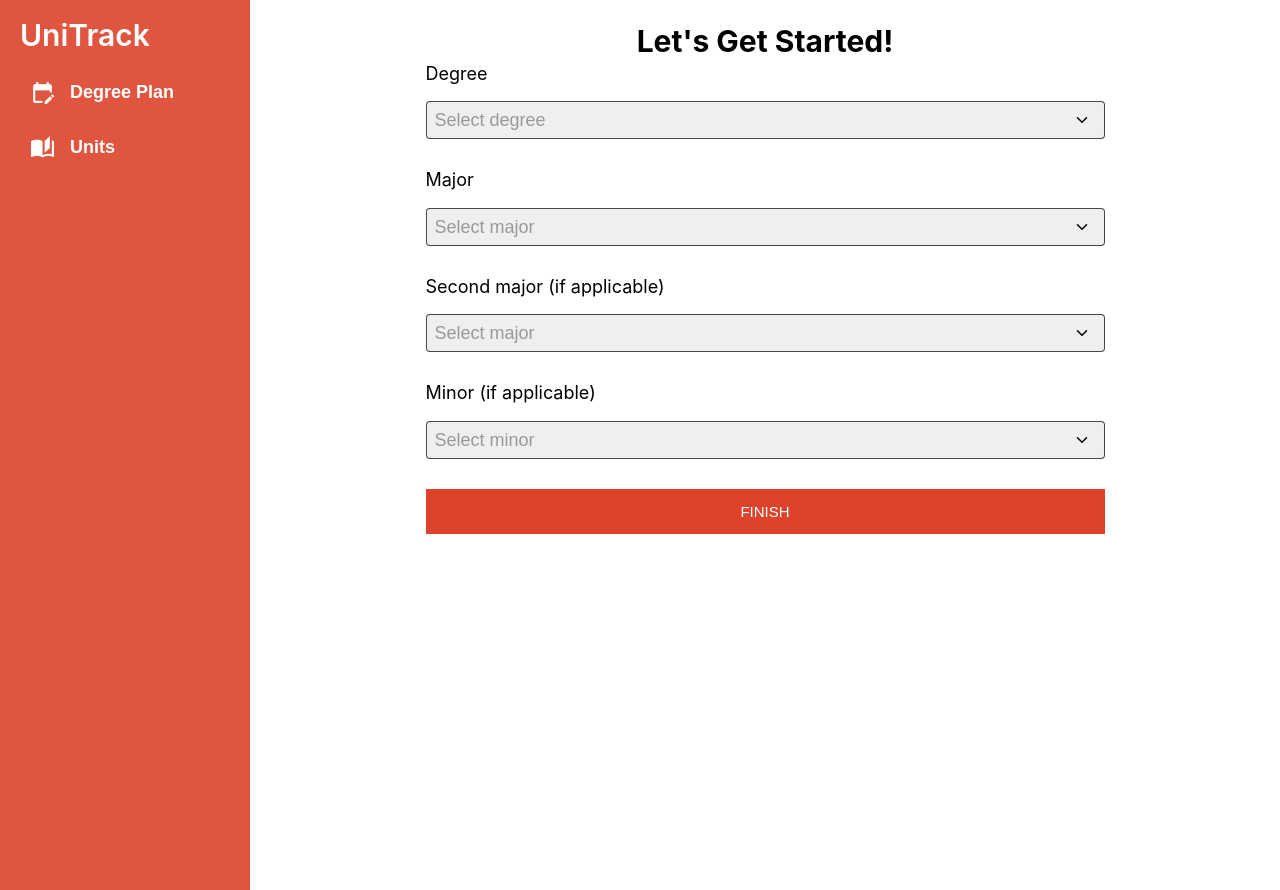
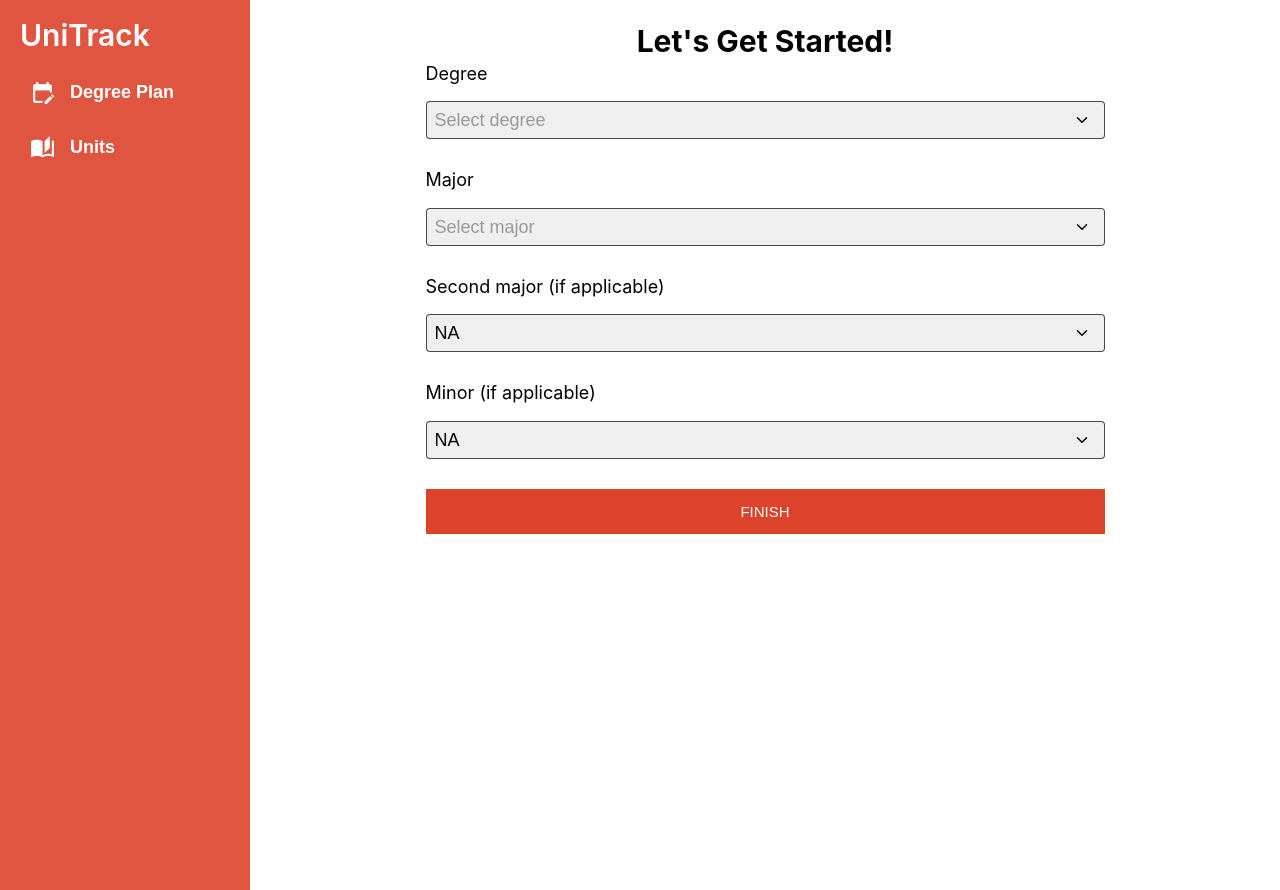
Before and after one commit to GoodGameRuler/unitrack_v3, a Next.js app: page /degreePlanner in a window 1280 px wide. Built offline with nearby package versions, Linux system fonts and the light colour scheme.

Commit message:
Update default values to NA for second major & minor fields

```diff
--- a/app/degreePlanner/page.jsx
+++ b/app/degreePlanner/page.jsx
@@ -32,7 +32,7 @@ function DegreePlanner() {
                     </div>
                     <div className="formElement">
                         <label className="degreeLabel" htmlFor="secondMajor">Second major (if applicable)</label>
-                        <select id="secondMajor" className="degreeSelect" required>
+                        <select id="secondMajor" className="degreeSelect" defaultValue="4" required>
                             <option value="" disabled selected>Select major</option>
                             <option value="1">Computer Science</option>
                             <option value="2">Data Science</option>
@@ -42,7 +42,7 @@ function DegreePlanner() {
                     </div>
                     <div className="formElement">
                         <label className="degreeLabel" htmlFor="minor">Minor (if applicable)</label>
-                        <select id="minor" className="degreeSelect" required>
+                        <select id="minor" className="degreeSelect" defaultValue="4" required>
                             <option value="" disabled selected>Select minor</option>
                             <option value="1">Mathematics</option>
                             <option value="2">Computer Science</option>
```
